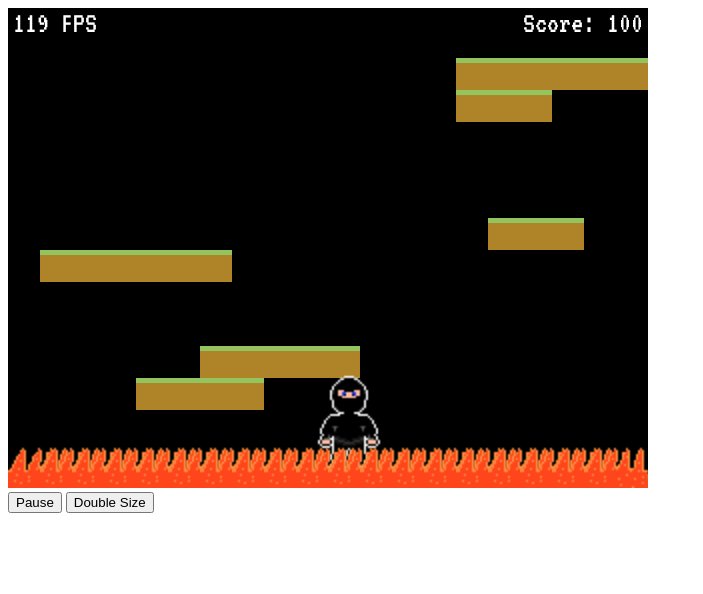
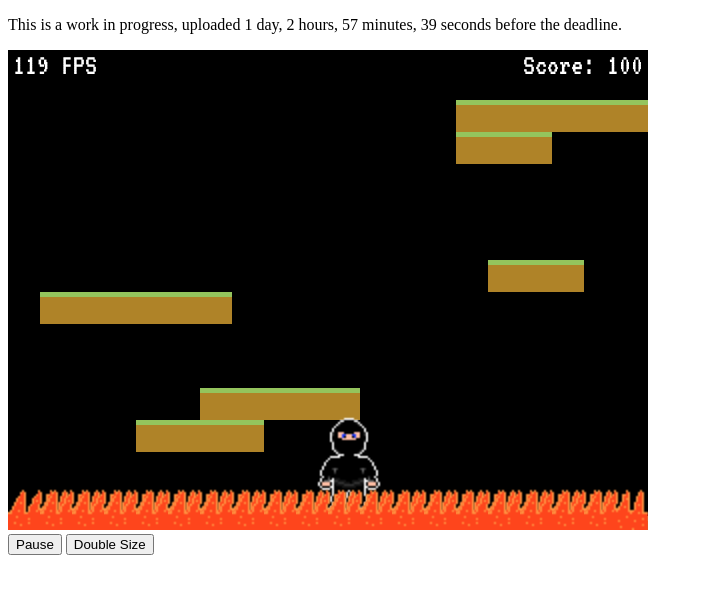
Before and after one commit to mutle/mutle.github.com, a plain HTML site: page ld22/index.html in a window 1280 px wide. Shown: the whole page, without its empty margins (0-703 px from the left). Drawn offline with Linux system fonts and the light colour scheme.

Commit message:
WIP counter

```diff
--- a/ld22/index.html
+++ b/ld22/index.html
@@ -16,6 +16,7 @@
     <script type="text/javascript" src="underscore-min.js"></script>
     <script type="text/javascript" src="jquery-1.7.1.min.js"></script>
     <script type="text/javascript" src="game.js"></script>
+    <p>This is a work in progress, uploaded 1 day,  2 hours,  57 minutes,  39 seconds before the deadline.</p>
     <div id="game">
       <canvas id="screen" width="640" height="480">
       </canvas>
```
